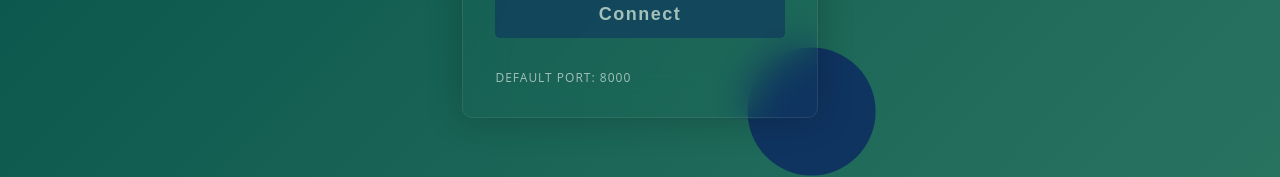
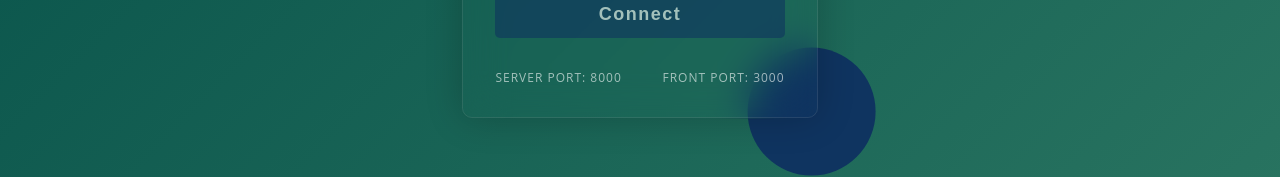
Before and after one commit to DolevGabay/chat-group, a React (Create React App) app: page / in a window 1280 px wide. Shown: the part 508-685 px from the top of the page. Built offline with nearby package versions, Linux system fonts and the light colour scheme.

Commit message:
end threads when program exits

```diff
--- a/src/Chat.js
+++ b/src/Chat.js
@@ -71,10 +71,10 @@ const Chat = () => {
 
   return (
     <div>
-      <h1 className="title">{port}</h1>
       <div className="chat">
         <div className="chat-title">
           <h1>{username} </h1>
+          <h2>{port}</h2>
           <button type="submit" className="quit-btn" onClick={handle_exit_chat}>
             Quit
           </button>
--- a/src/Connect.js
+++ b/src/Connect.js
@@ -55,7 +55,8 @@ const Connect = () => {
             </button>
           </form>
           <div className="register-forget opacity">
-            <a>DEFAULT PORT: 8000</a>
+            <a>SERVER PORT: 8000</a>
+            <a>FRONT PORT: 3000</a>
           </div>
         </div>
         <div className="circle circle-two"></div>
```
Also changed, not shown: 2 other files (tests, documents, lock files or other folders).
